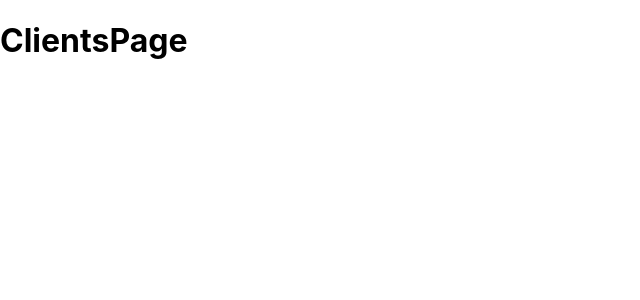
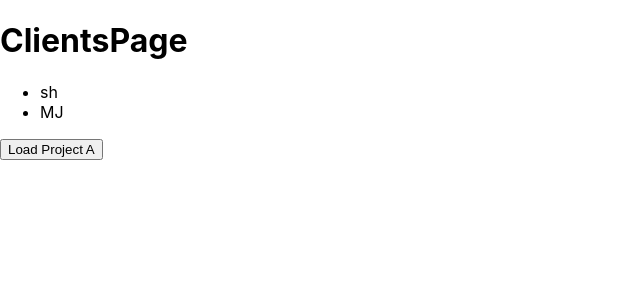
Before and after one commit to ScorchingShade/NextLevel, a Next.js app: page /client in a window 1280 px wide. Shown: the top 300 px of the page, without its empty margins (0-640 px from the left). Built offline with nearby package versions, Linux system fonts and the light colour scheme.

Commit message:
added complete file based routing setup with 404.sj

```diff
--- a/pages/client/index.js
+++ b/pages/client/index.js
@@ -1,9 +1,33 @@
 import React from 'react'
 
+import Link from 'next/link'
+import router from 'next/router';
+
 function ClientsPage() {
+    const clients=[
+        {id:"ak",name:"sh"},
+        {id:"pk",name:"MJ"},
+
+    ];
+
+    const loadProjectHandler=()=>{
+        router.push("/client/ak/projectA");
+    }
+
     return (
         <div>
             <h1>ClientsPage</h1>
+            <ul>
+                {clients.map((client) =><li key={client.id}>
+                    <Link href={{
+                        pathname:"/client/[id]",
+                        query:{id:client.id}
+                    }}>{client.name}</Link>
+
+                </li>)}
+            </ul>
+
+            <button onClick={loadProjectHandler}>Load Project A</button>
         </div>
     )
 }
```
Also changed, not shown: pages/index.js (+10 -0 lines).
